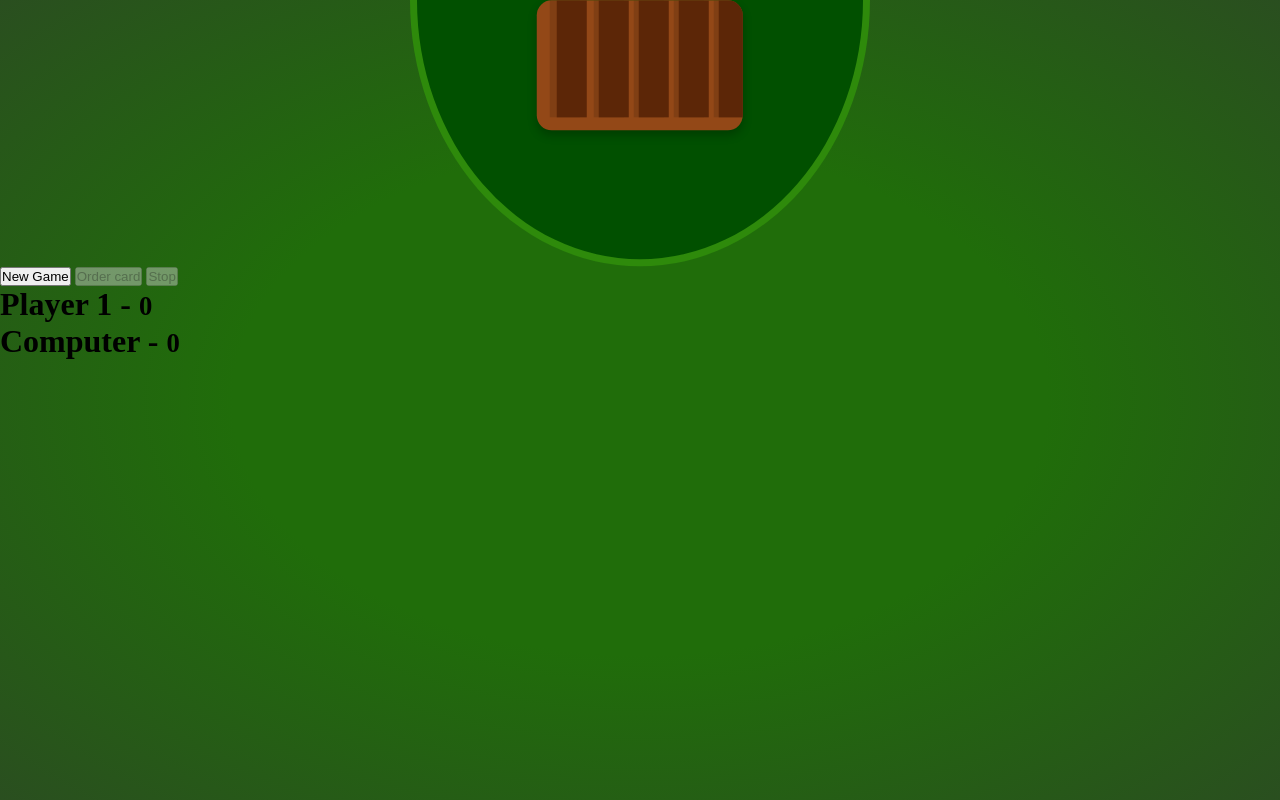
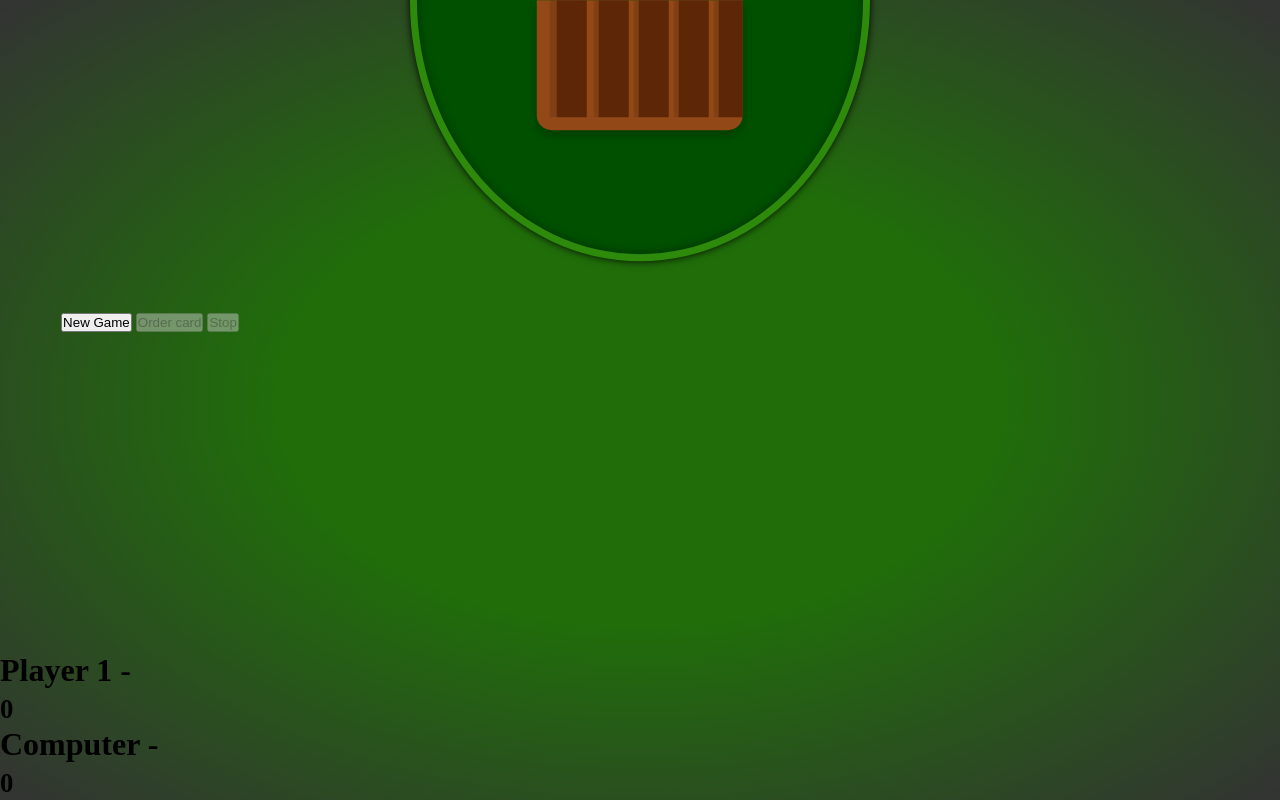
Before and after one commit to CamiloCortesM/Blackjack, a website built with Vite: page index.html in a window 1280 px wide. Built offline with nearby package versions, Linux system fonts and the light colour scheme.

Commit message:
a footer was added and the letters were aligned

```diff
--- a/index.html
+++ b/index.html
@@ -27,16 +27,24 @@
             </button>
           </div>
         </div>
-        <div class="row container">
+        <div class="player container">
           <div class="col">
-            <h1>Player 1 - <small>0</small></h1>
             <div id="player-cards" class="divCards"></div>
           </div>
         </div>
-        <div class="row container mt-2">
+        <div class="computer container">
           <div class="col">
-            <h1>Computer - <small>0</small></h1>
             <div id="computer-cards" class="divCards"></div>
+          </div>
+        </div>
+      </div>
+      <div class="fotter__table">
+        <div class="table__score">
+          <div class="table__score--player">
+            <h1>Player 1 - <div class="score"><small>0</small></div></h1>
+          </div>
+          <div class="table__score--computer">
+            <h1>Computer - <div class="score"><small>0</small></div></h1>
           </div>
         </div>
       </div>
--- a/style.css
+++ b/style.css
@@ -7,16 +7,13 @@
 #app {
   background: radial-gradient(
     ellipse at center,
-    rgb(32, 109, 10) 30%, /* color verde en el centro */
-    rgba(0, 0, 0, .8) /* negro semitransparente hacia los bordes */
+    rgb(32, 109, 10) 40%,
+    rgba(0, 0, 0, 0.8)
   );
   background-size: cover;
   background-repeat: no-repeat;
-  background-size: 150% 150%; /* tamaño del degradado */
-  background-position: center center; /* posición del degradado */
-  background-repeat: no-repeat;
-  /* background-color: rgb(32, 109, 10); */
-  width: 100%;
+  background-size: 100% 100%;
+  background-position: center center;
   display: grid;
   margin: 0 auto;
   grid-template-columns: 1fr;
@@ -27,7 +24,7 @@
     "body"
     "body"
     "body"
-    "body";
+    "footer";
   height: 100vh;
   width: 100%;
 }
@@ -43,9 +40,23 @@
 }
 
 .body__table {
+  display: grid;
   grid-area: body;
+  gap: 10px;
+  justify-items: center;
+  align-items: center;
+  grid-template-columns: 300px repeat(2, 1fr) 300px;
+  grid-template-rows: repeat(3, 1fr);
+  grid-template-areas:
+    ". player computer ."
+    ". player computer ."
+    ". player computer .";
   width: 100%;
   height: 100%;
+}
+
+.fotter__table {
+  grid-area: footer;
 }
 
 .table__half-circle {
@@ -59,45 +70,55 @@
   border-radius: 50%;
   transform: translateY(-50%);
   border: 7px solid rgb(46, 138, 11);
-  box-shadow: 0px 0px 5px rgba(0, 0, 0, 0.419), 0px 0px 8px rgba(0, 0, 0, 0.661),inset 0 0 10px #0000006a,;
+  box-shadow: 0px 0px 5px rgba(0, 0, 0, 0.419), 0px 0px 8px rgba(0, 0, 0, 0.661),
+    inset 0 0 10px #0000006a;
 }
 
-.table__box{
+.table__box {
   position: absolute;
   overflow: hidden;
   top: 50%;
   right: 50%;
   transform: translateX(50%);
-  border-radius: 15px;
+  border-radius: 0 0 15px 15px;
   box-shadow: 0px 5px 10px rgba(0, 0, 0, 0.24);
   width: 46%;
   height: 130px;
   background-color: rgb(147, 72, 23);
 }
 
-.table__box--lines{
+.table__box--lines {
   position: absolute;
   top: 0;
   left: 20px;
   width: 30px;
   height: 90%;
   background-color: rgb(92, 38, 7);
-  box-shadow:
-  -7px 0px 0px rgba(0, 0, 0, 0.13),
-  42px 0px 0px rgb(92, 38, 7),
-  37px 0px 0px rgba(0, 0, 0, 0.13),
-  82px 0px 0px rgb(92, 38, 7),
-  77px 0px 0px rgba(0, 0, 0, 0.13),
-  122px 0px 0px rgb(92, 38, 7),
-  117px 0px 0px rgba(0, 0, 0, 0.13),
-  162px 0px 0px rgb(92, 38, 7),
-  157px 0px 0px rgba(0, 0, 0, 0.13),
-  202px 0px 0px rgb(92, 38, 7),
-  197px 0px 0px rgba(0, 0, 0, 0.13);
+  box-shadow: -7px 0px 0px rgba(0, 0, 0, 0.13), 42px 0px 0px rgb(92, 38, 7),
+    37px 0px 0px rgba(0, 0, 0, 0.13), 82px 0px 0px rgb(92, 38, 7),
+    77px 0px 0px rgba(0, 0, 0, 0.13), 122px 0px 0px rgb(92, 38, 7),
+    117px 0px 0px rgba(0, 0, 0, 0.13), 162px 0px 0px rgb(92, 38, 7),
+    157px 0px 0px rgba(0, 0, 0, 0.13), 202px 0px 0px rgb(92, 38, 7),
+    197px 0px 0px rgba(0, 0, 0, 0.13);
 }
-/*
+
+.player {
+  grid-area: player;
+  width: 100%;
+}
+
+.computer {
+  grid-area: computer;
+}
+
+.divCards {
+  margin-left: 37.5px;
+  display: flex;
+ justify-content: center;
+  width: 100%;
+}
+
 .item_card {
-  position: relative;
   width: 150px;
   left: 100px;
   margin-left: -75px;
@@ -106,4 +127,4 @@
 #computer-cards,
 #player-cards {
   height: 240px;
-} */
+}
```
